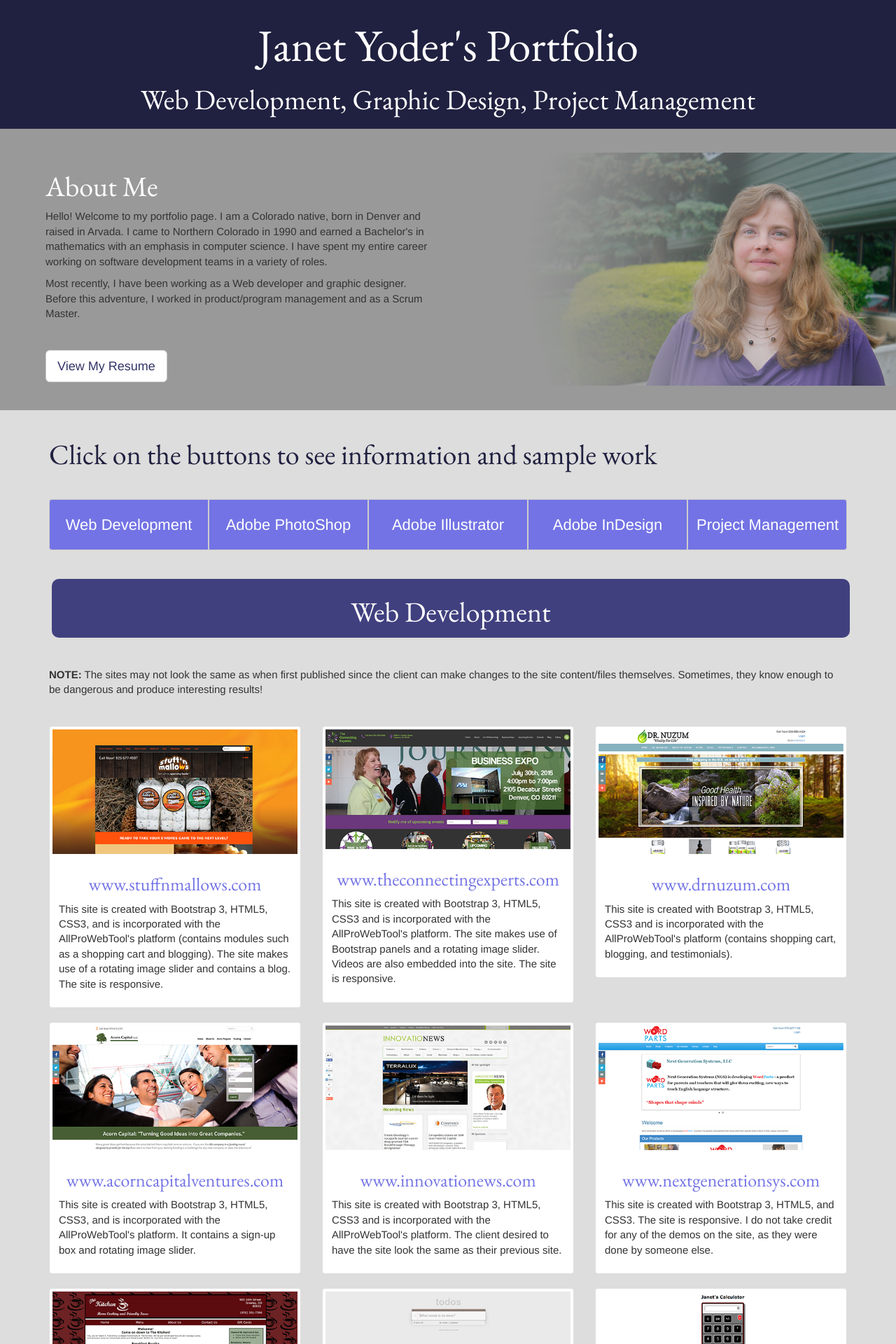
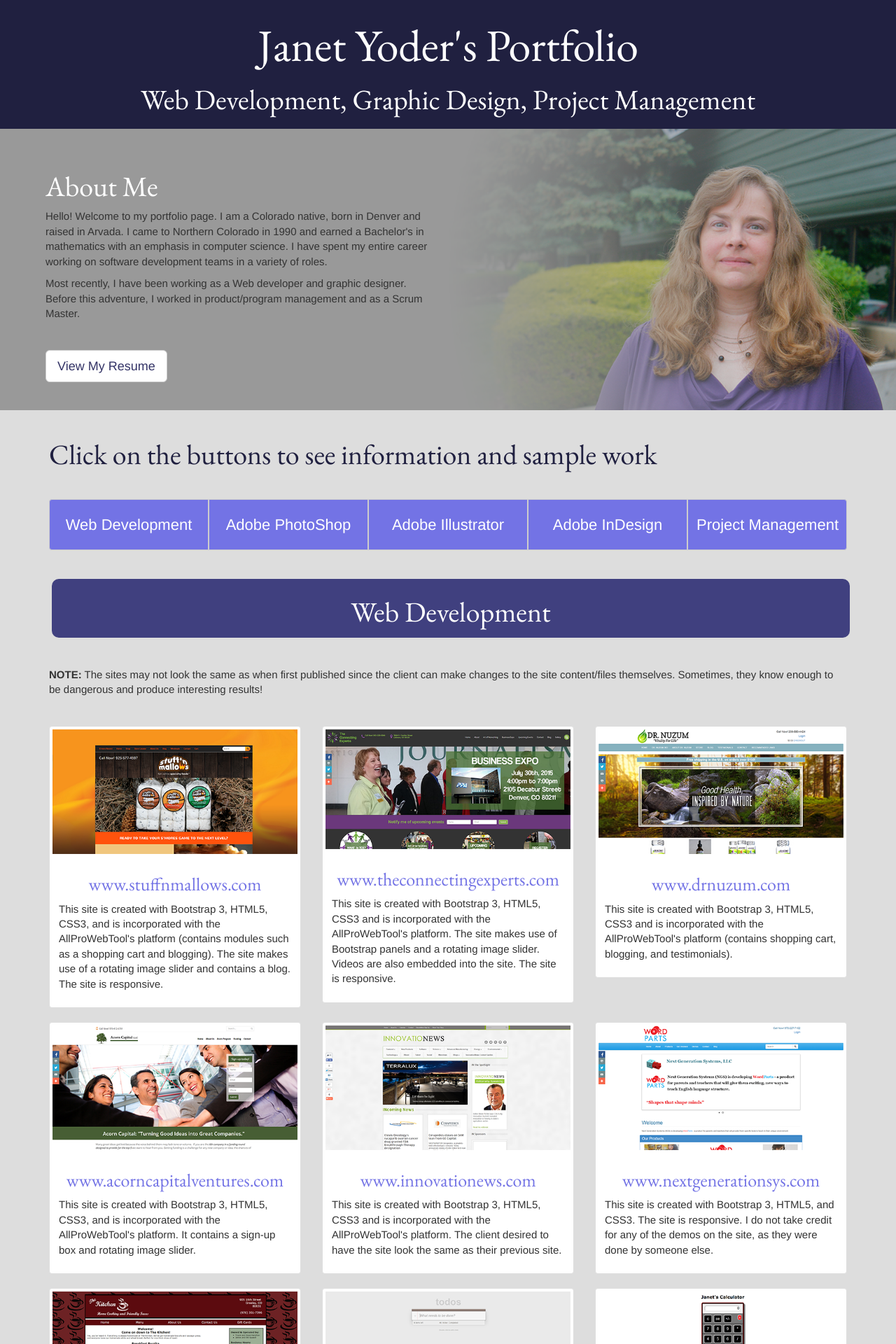
Before and after one commit to jcyoder/jcyoder.github.io, a Jekyll site: the page index.html, which Jekyll copies as it is, in a window 1280 px wide. Shown: the top 1920 px of the page at 70% size. Built offline with Jekyll 4.4.1, drawn with Linux system fonts in a browser that asks for light colours; nearby versions of some CDN libraries; comment, search, counter and statistics services are not loaded.

Commit message:
modified background styles

```diff
--- a/css/style.css
+++ b/css/style.css
@@ -160,8 +160,8 @@ a.btn.btn-default:active {
   margin: 0px;
   padding: 0px;
   background: #999 url("../images/portfolio2.png") no-repeat;
-  background-size: 100%;
-  background-position: 0px;
+  background-size: cover;
+  background-position: top right;
 }
 
 .about-wrapper h2 {
```
